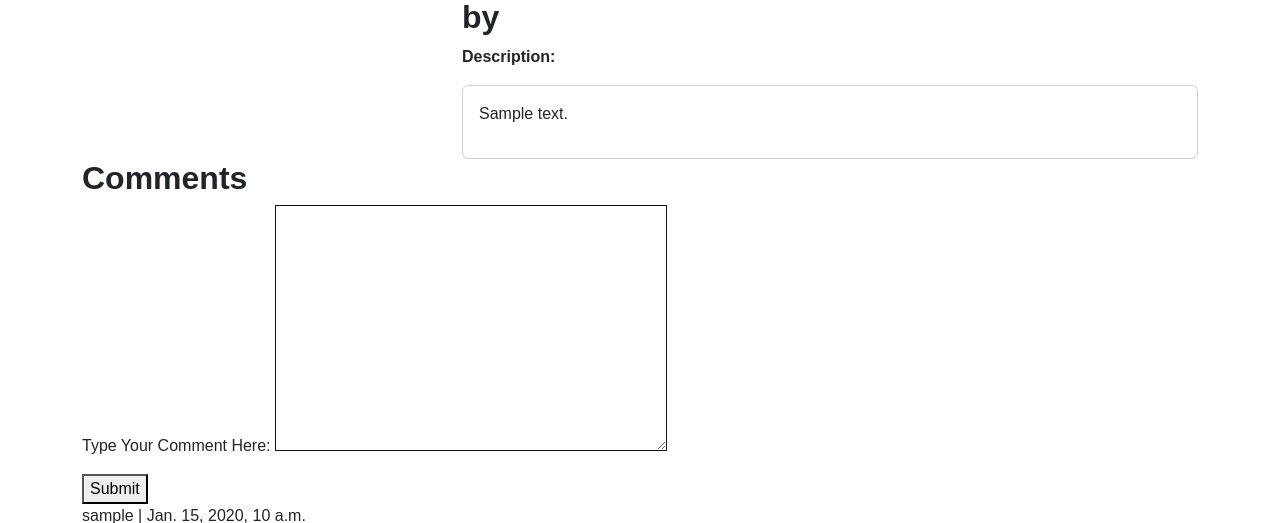
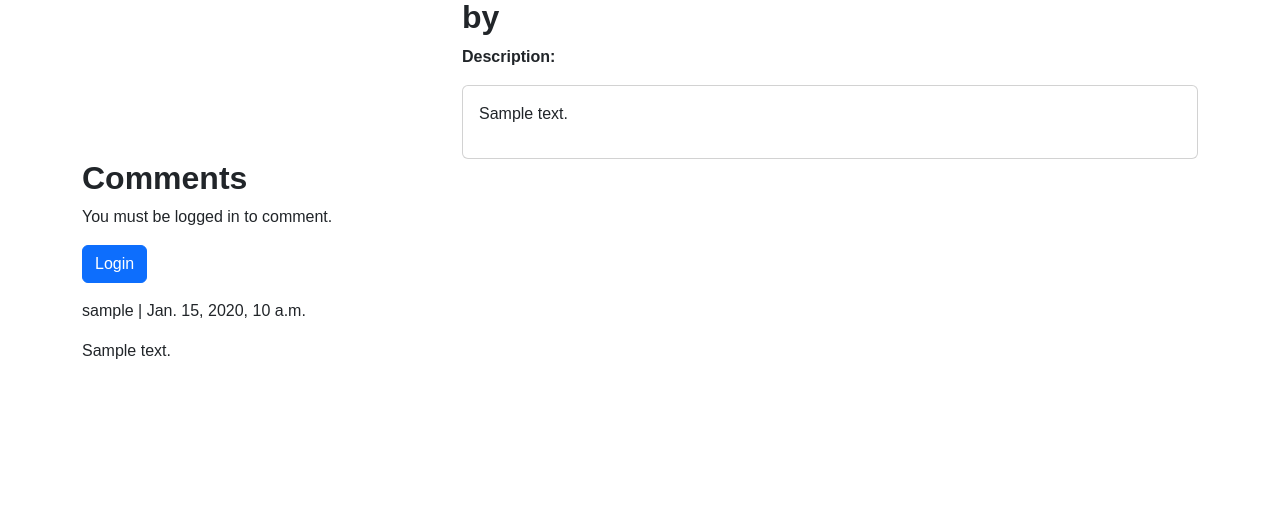
Before and after one commit to aminoacid-01/beat-boxd, a Django app: template review/templates/review_detail.html in a window 1280 px wide. Shown: the part 216-739 px from the top of the page. Run offline with Django 4.2, Linux system fonts and the light colour scheme; the template is opened without the code that fills it: values that come from a table or form of the project are taken from there, others are empty; tables that the repository leaves empty hold one stand-in row (values such as "Sample post"); data that the repository does not hold is empty; some web fonts are replaced.

Commit message:
add if statement to only allow logged in users to see the comment form

```diff
--- a/review/templates/review_detail.html
+++ b/review/templates/review_detail.html
@@ -1,6 +1,6 @@
 {% extends 'base.html' %} {% block content %}
 {% load static %}
-
+<section class="review_expanded">
     <div class="masthead mt-3">
         <div class="container">
             <div class="row g-0">
@@ -19,7 +19,8 @@
             <div class="col-md-4">
                 {% if review.album.image_url %}
                 <!-- Display the album cover image if available -->
-            <img class="img-fluid" src="{{ review.album.image_url }}" alt="{{ review.album.title|title }} album cover">
+                <img class="img-fluid" src="{{ review.album.image_url }}"
+                    alt="{{ review.album.title|title }} album cover">
                 {% endif %}
                 <!-- Display the tracklist if available -->
                 <div class="album-tracklist mt-3">
@@ -48,18 +49,25 @@
             </div>
         </div>
     </div>
+</section>
 
 <section class="comments">
     <div class="container">
         <div class="row">
             <div class="col-md-12">
                 <h2>Comments</h2>
-                <div class="comment-form">
+                <div class="comment-form mb-3">
+                    {% if user.is_authenticated %}
                     <form method="post">
                         {% csrf_token %}
                         {{ comment_form.as_p }}
                         <button type="submit">Submit</button>
                     </form>
+                    {% else %}
+                    <p>You must be logged in to comment.</p>
+                    <a class="btn btn-primary" href="{% url 'account_login' %}">Login</a>
+                    {% endif %}
+
                 </div>
                 <div class="comments-list">
                     {% for comment in comments %}
```
Lines whose indentation alone changed are shown as unchanged.
